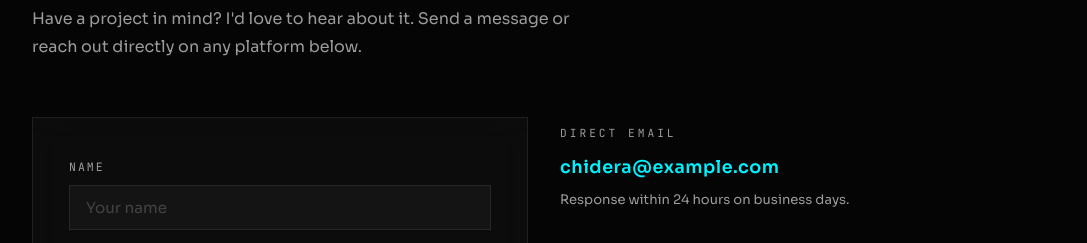
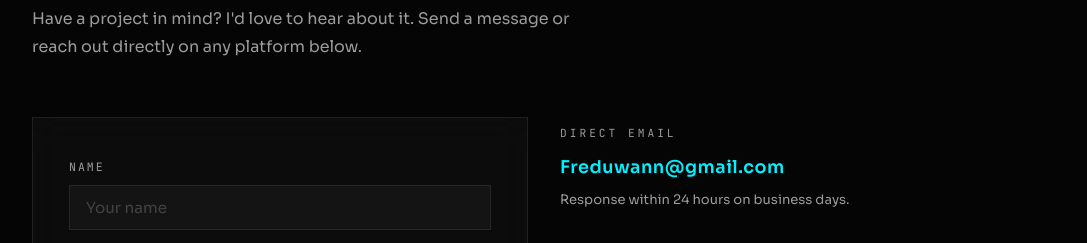
Before and after one commit to Luwaiz/StyleWeave, a React (Vite) app in the folder frontend/: page / in a window 1280 px wide. Shown: the part 3302-3545 px from the top of the page, without its empty margins (96-1183 px from the left). Built offline with nearby package versions, Linux system fonts and the light colour scheme; no server answers; the database is empty.

Commit message:
updated mail again

```diff
--- a/frontend/src/components/Contact.jsx
+++ b/frontend/src/components/Contact.jsx
@@ -165,7 +165,7 @@ const Contact = () => {
               href="mailto:Freduwann@gmail.com"
               className="contact-direct__email"
             >
-              chidera@example.com
+              Freduwann@gmail.com
             </a>
             <p className="contact-direct__note">
               Response within 24 hours on business days.
```
